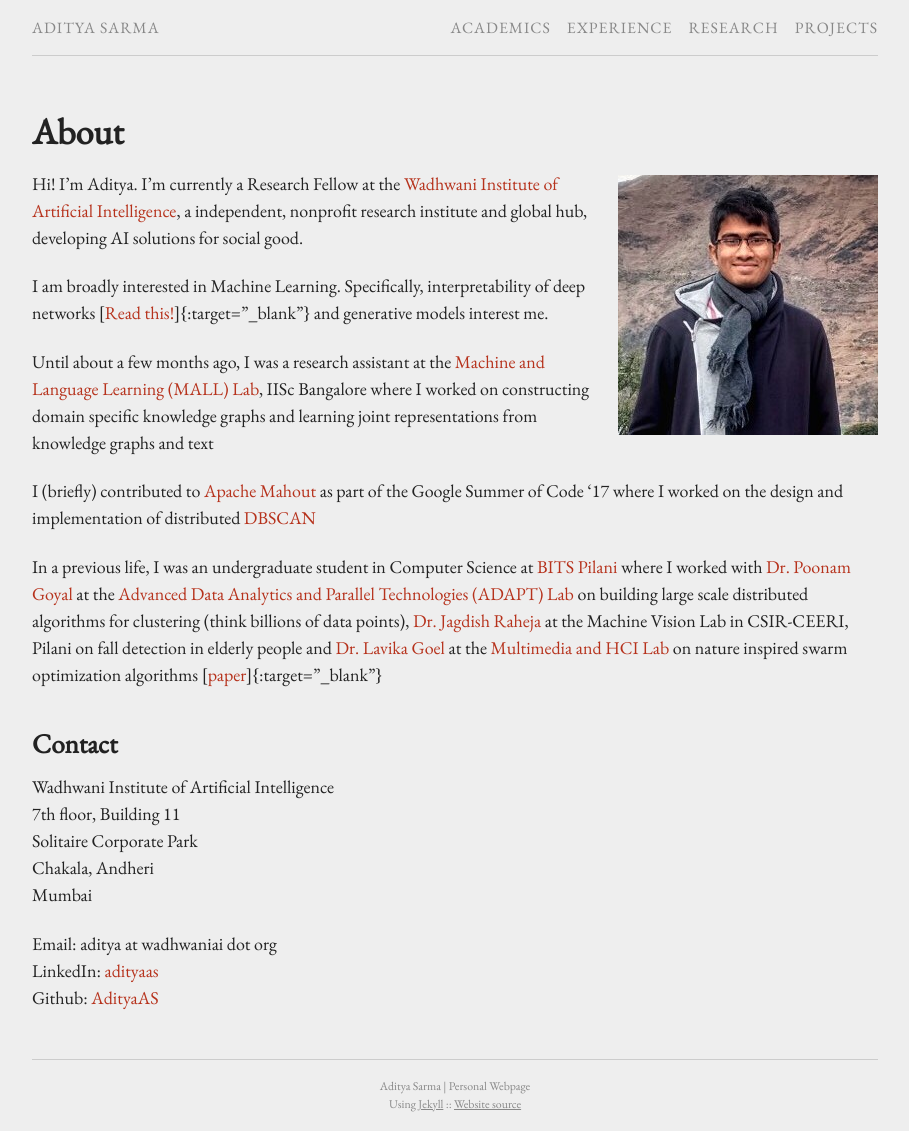
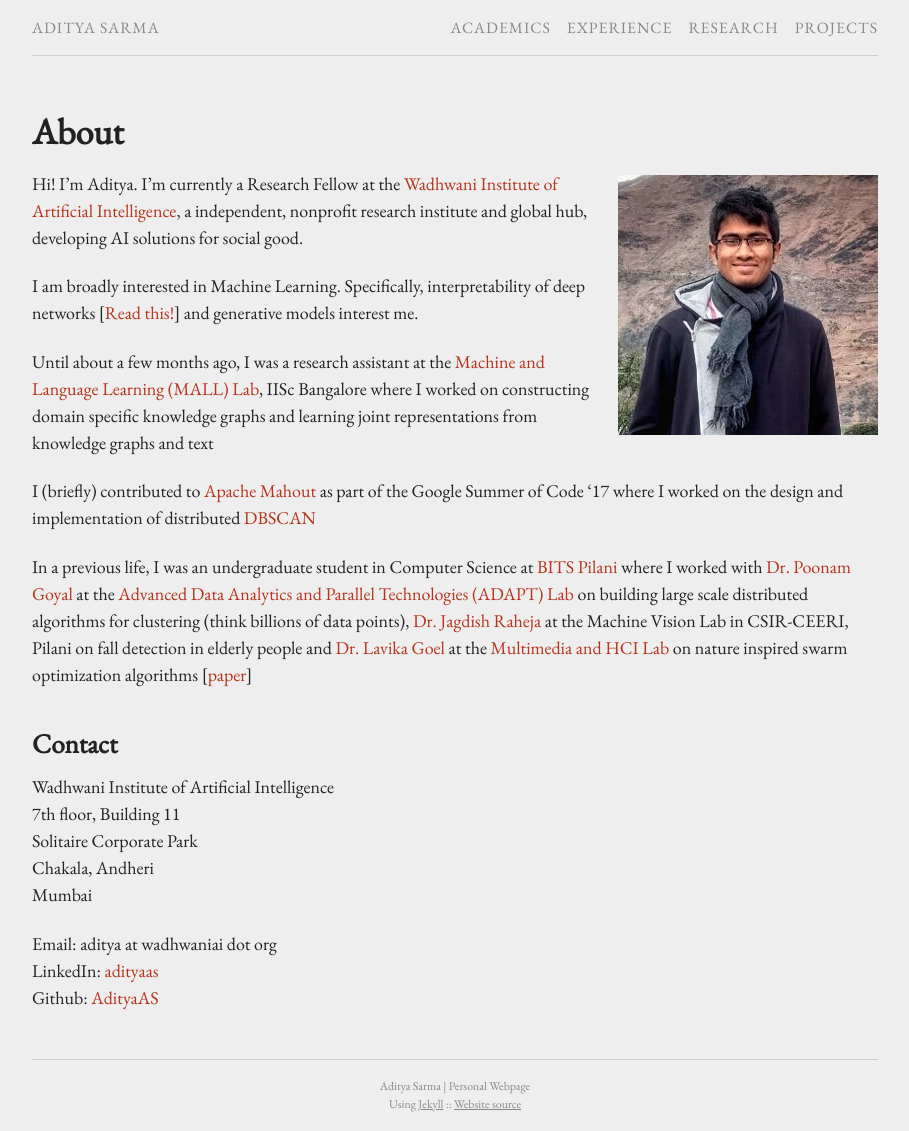
Before and after one commit to sanchit-ahuja/sanchit-ahuja.github.io, a Jekyll site: the page built from index.md, in a window 1280 px wide. Shown: the whole page, without its empty margins (185-1094 px from the left). Built offline with Jekyll 4.4.1, drawn with Linux system fonts in a browser that asks for light colours.

Commit message:
Update index.md

```diff
--- a/index.md
+++ b/index.md
@@ -8,13 +8,13 @@
 
 Hi! I'm Aditya. I'm currently a Research Fellow at the [Wadhwani Institute of Artificial Intelligence]{:target="_blank"}, a independent, nonprofit research institute and global hub, developing AI solutions for social good.
 
-I am broadly interested in Machine Learning. Specifically, interpretability of deep networks [[Read this!]]{:target="_blank"} and generative models interest me.
+I am broadly interested in Machine Learning. Specifically, interpretability of deep networks [[Read this!]{:target="_blank"}] and generative models interest me.
 
 Until about a few months ago, I was a research assistant at the [Machine and Language Learning (MALL) Lab]{:target="_blank"}, IISc Bangalore where I worked on constructing domain specific knowledge graphs and learning joint representations from knowledge graphs and text
 
 I (briefly) contributed to [Apache Mahout]{:target="_blank"} as part of the Google Summer of Code '17 where I worked on the design and implementation of distributed [DBSCAN]{:target="_blank"}
 
-In a previous life, I was an undergraduate student in Computer Science at [BITS Pilani]{:target="_blank"} where I worked with [Dr. Poonam Goyal]{:target="_blank"} at the [Advanced Data Analytics and Parallel Technologies (ADAPT) Lab]{:target="_blank"} on building large scale distributed algorithms for clustering (think billions of data points), [Dr. Jagdish Raheja]{:target="_blank"} at the Machine Vision Lab in CSIR-CEERI, Pilani on fall detection in elderly people and [Dr. Lavika Goel]{:target="_blank"} at the [Multimedia and HCI Lab]{:target="_blank"} on nature inspired swarm optimization algorithms [[paper]]{:target="_blank"}
+In a previous life, I was an undergraduate student in Computer Science at [BITS Pilani]{:target="_blank"} where I worked with [Dr. Poonam Goyal]{:target="_blank"} at the [Advanced Data Analytics and Parallel Technologies (ADAPT) Lab]{:target="_blank"} on building large scale distributed algorithms for clustering (think billions of data points), [Dr. Jagdish Raheja]{:target="_blank"} at the Machine Vision Lab in CSIR-CEERI, Pilani on fall detection in elderly people and [Dr. Lavika Goel]{:target="_blank"} at the [Multimedia and HCI Lab]{:target="_blank"} on nature inspired swarm optimization algorithms [[paper]{:target="_blank"}]
 
 ## Contact
 Wadhwani Institute of Artificial Intelligence <br />
```
